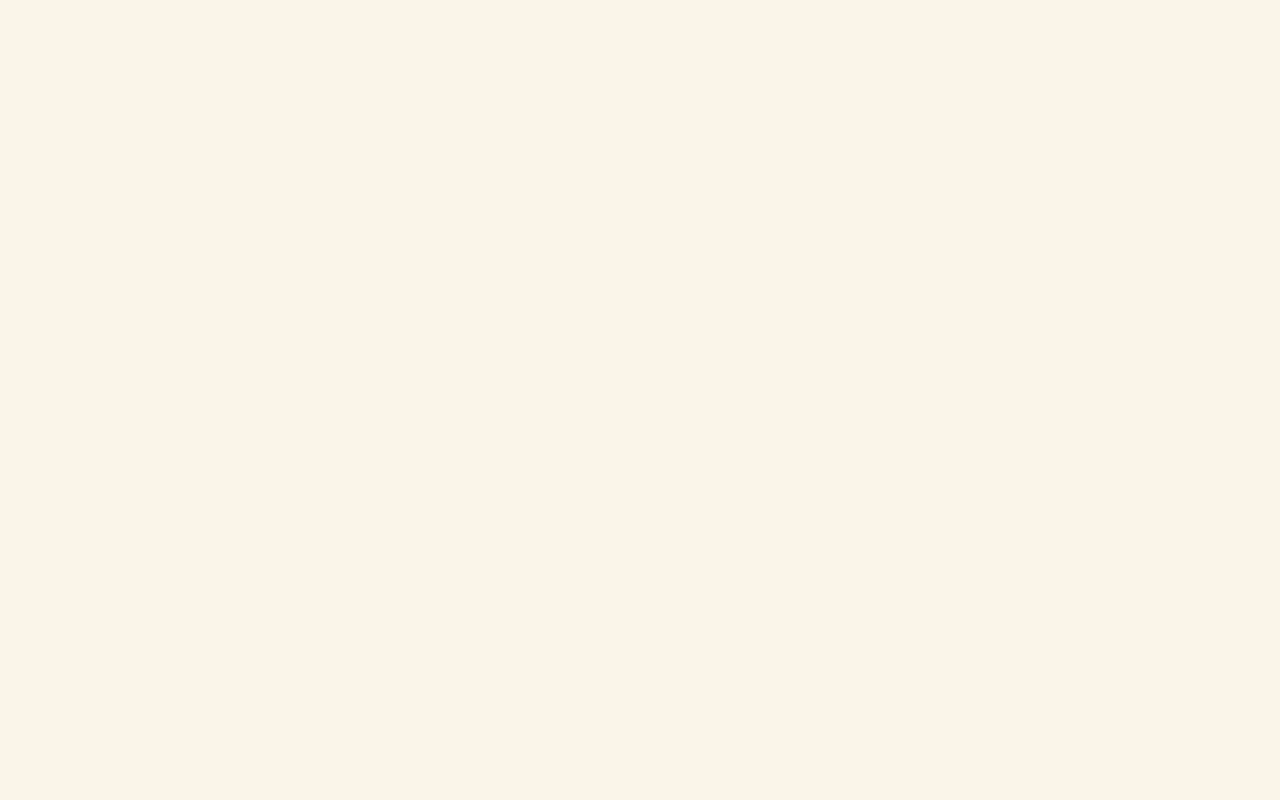
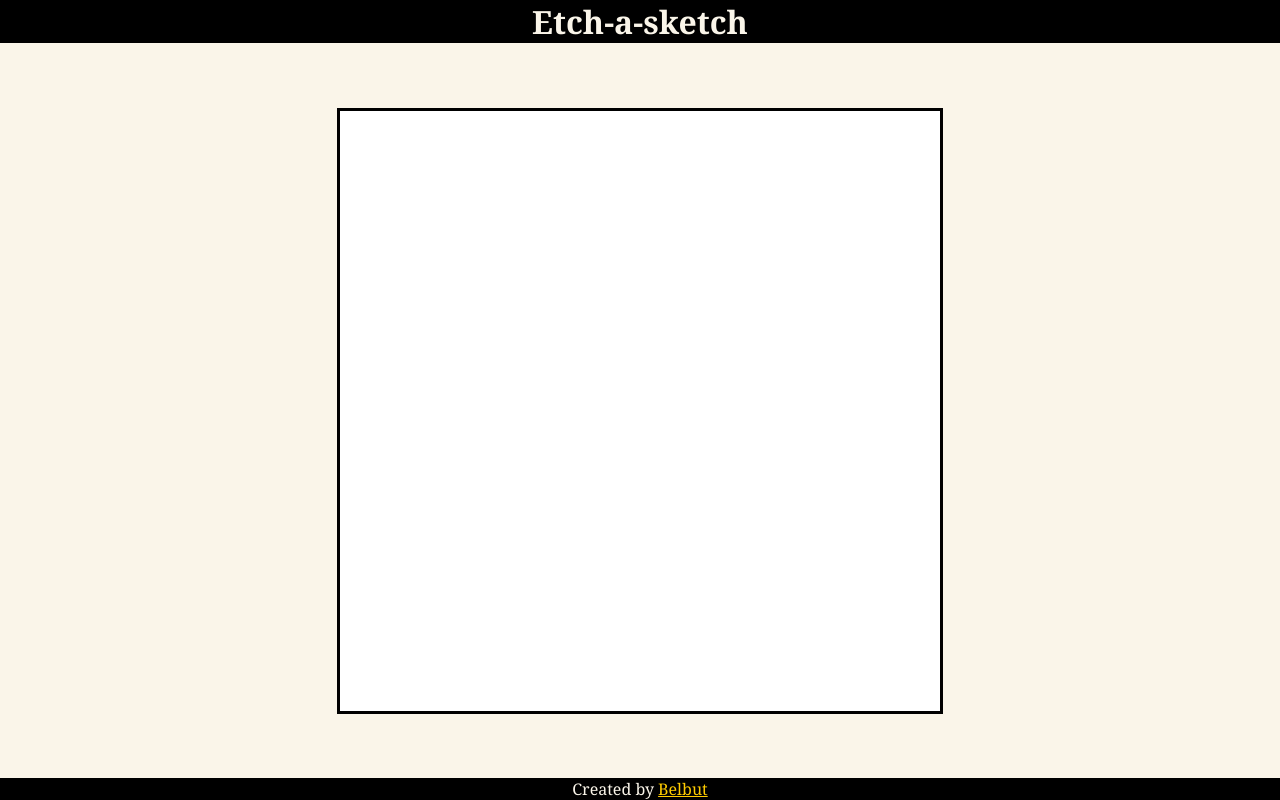
Before and after one commit to Belbut/etch-a-sketch2, a plain HTML site: page index.html in a window 1280 px wide. Drawn offline with Linux system fonts and the light colour scheme.

Commit message:
Create basic UI design

```diff
--- a/index.html
+++ b/index.html
@@ -1,14 +1,26 @@
 <!DOCTYPE html>
 <html lang="en">
+
 <head>
     <meta charset="UTF-8">
     <meta http-equiv="X-UA-Compatible" content="IE=edge">
     <meta name="viewport" content="width=device-width, initial-scale=1.0">
     <title>Etch a Sketch</title>
     <link rel="stylesheet" href="style.css">
-    <script src ="script.js" defer></script>
+    <script src="script.js" defer></script>
 </head>
+
 <body>
+    <header>
+        <h1>Etch-a-sketch</h1>
+    </header>
 
+    <main>
+        <div class="controls"></div>
+        <div class="grid"></div>
+    </main>
+
+    <footer>Created by <a href="https://github.com/Belbut">Belbut</a></footer>
 </body>
+
 </html>
--- a/style.css
+++ b/style.css
@@ -2,7 +2,6 @@
     --dark-green: #009B4D;
     --ivory-white: #FAF5E9;
     --tangerine-yellow: #FFCC00;
-    --battle-size:150px;
 }
 
 * {
@@ -27,6 +26,22 @@ footer {
     color: var(--ivory-white);
 }
 
-footer a{
+footer a {
     color: var(--tangerine-yellow);
- }
+}
+
+main {
+    display: flex;
+    justify-content: center;
+}
+
+main .controls{
+    background-color: grey;
+}
+
+main .grid {
+    height: 75vh;
+    aspect-ratio: 1/1;
+    border: 3px black solid;
+    background-color: white;
+}
```
